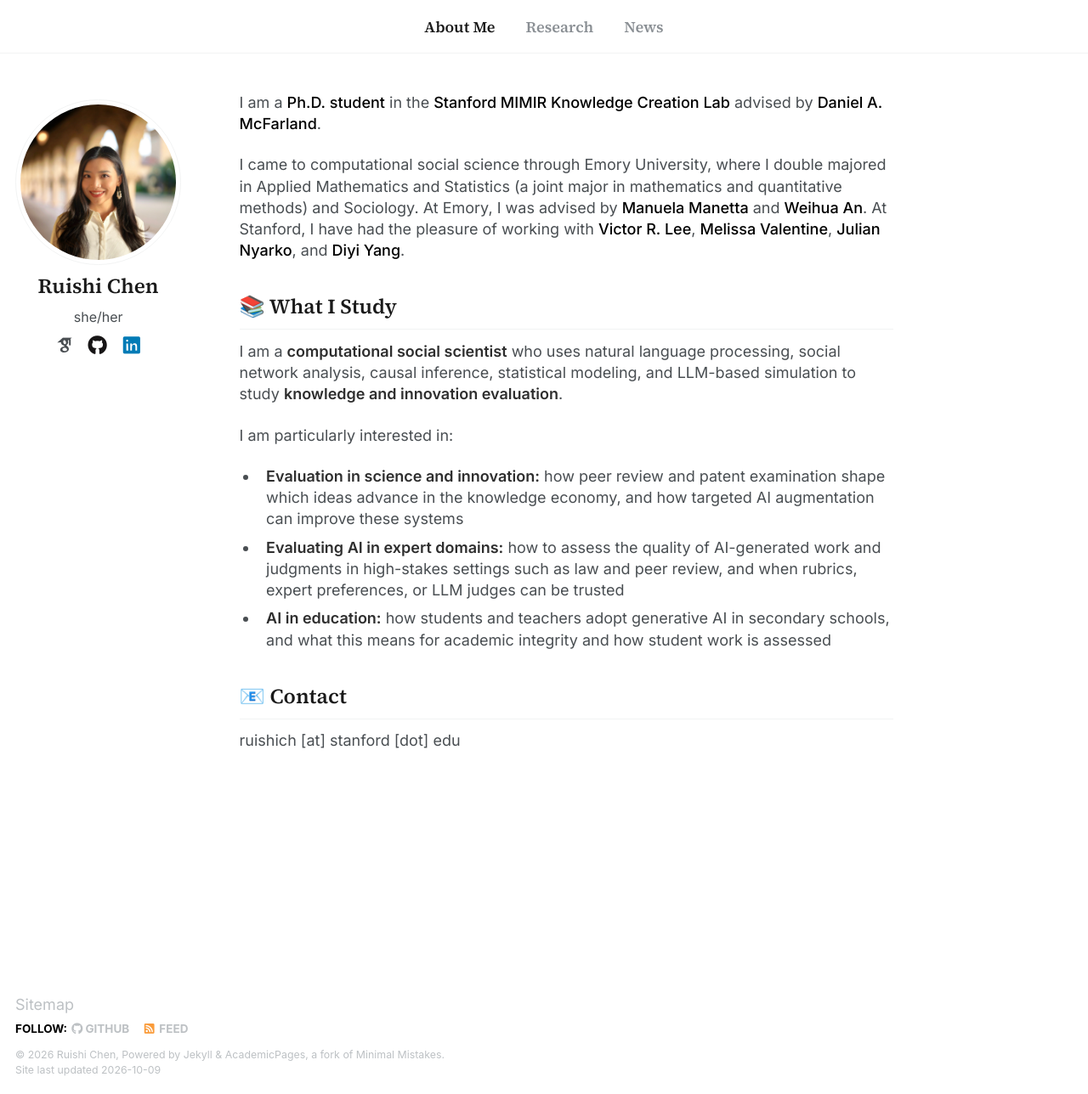
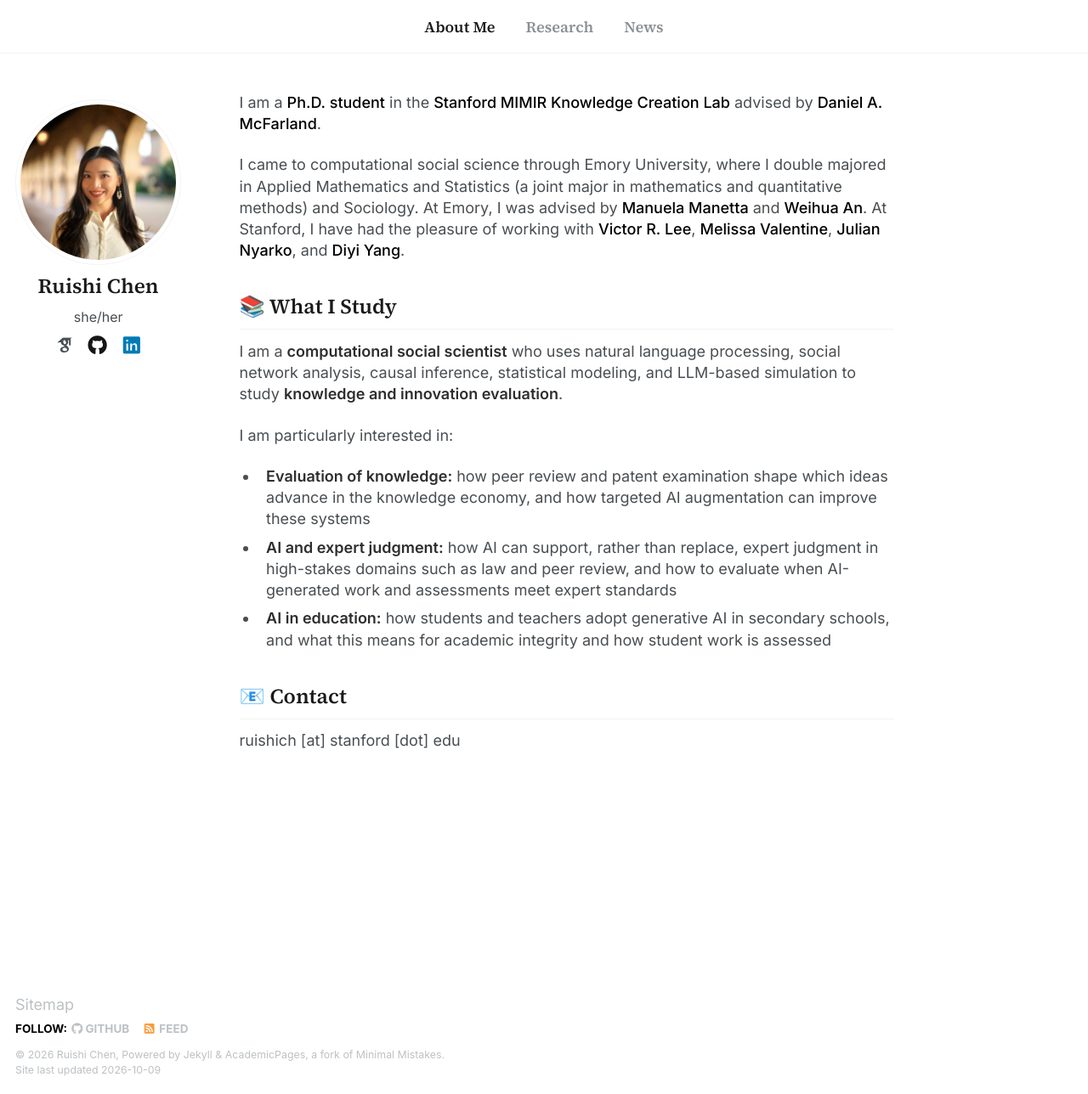
Before and after one commit to ruishi-chen/ruishi-chen.github.io, a Jekyll site: the page built from _pages/about.md, in a window 1280 px wide and 1288 px high. Shown: the whole window at 85% size. Built offline with Jekyll 4.4.1, drawn with Linux system fonts in a browser that asks for light colours; some web fonts are replaced; a style sheet for code colours, icons or effects is not loaded.

Commit message:
Reframe second research interest: AI and expert judgment
Co-Authored-By: Claude Opus 5.5 <noreply@anthropic.com>

```diff
--- a/_pages/about.md
+++ b/_pages/about.md
@@ -18,8 +18,8 @@ I am a **computational social scientist** who uses natural language processing,
 
 I am particularly interested in:
 
-- **Evaluation in science and innovation:** how peer review and patent examination shape which ideas advance in the knowledge economy, and how targeted AI augmentation can improve these systems
-- **Evaluating AI in expert domains:** how to assess the quality of AI-generated work and judgments in high-stakes settings such as law and peer review, and when rubrics, expert preferences, or LLM judges can be trusted
+- **Evaluation of knowledge:** how peer review and patent examination shape which ideas advance in the knowledge economy, and how targeted AI augmentation can improve these systems
+- **AI and expert judgment:** how AI can support, rather than replace, expert judgment in high-stakes domains such as law and peer review, and how to evaluate when AI-generated work and assessments meet expert standards
 - **AI in education:** how students and teachers adopt generative AI in secondary schools, and what this means for academic integrity and how student work is assessed
 
 
```
